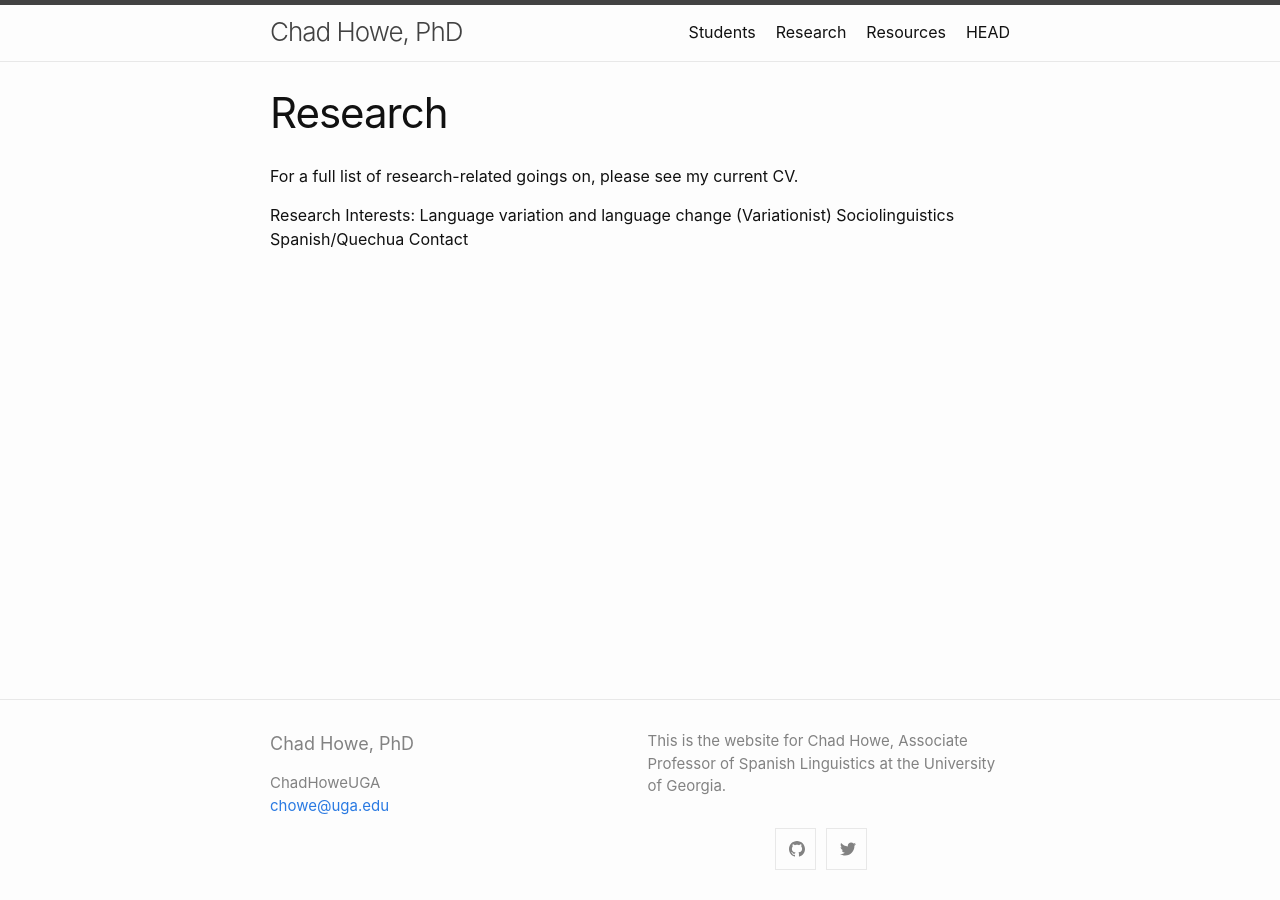
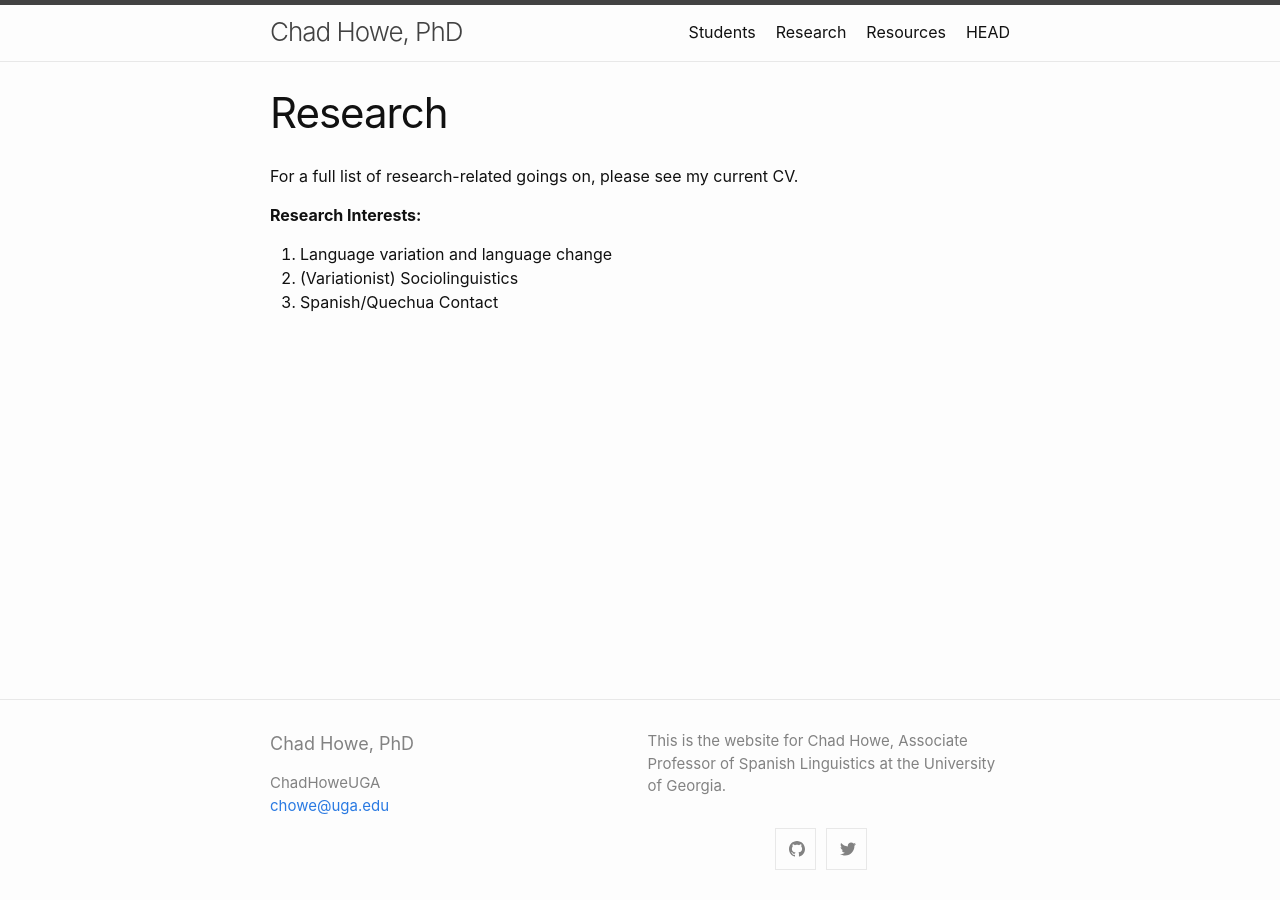
Before and after one commit to ChadHoweUGA/chowe, a Jekyll site: the page built from research.md, in a window 1280 px wide. Built offline with Jekyll 4.4.1, drawn with Linux system fonts in a browser that asks for light colours; part of the change alters nothing that is shown.

```diff
--- a/research.md
+++ b/research.md
@@ -6,7 +6,7 @@ permalink: /research/
 
 For a full list of research-related goings on, please see my current CV.
 
-Research Interests:
-Language variation and language change
-(Variationist) Sociolinguistics
-Spanish/Quechua Contact
+**Research Interests:**
+1.  Language variation and language change
+2.  (Variationist) Sociolinguistics
+3.  Spanish/Quechua Contact
```
